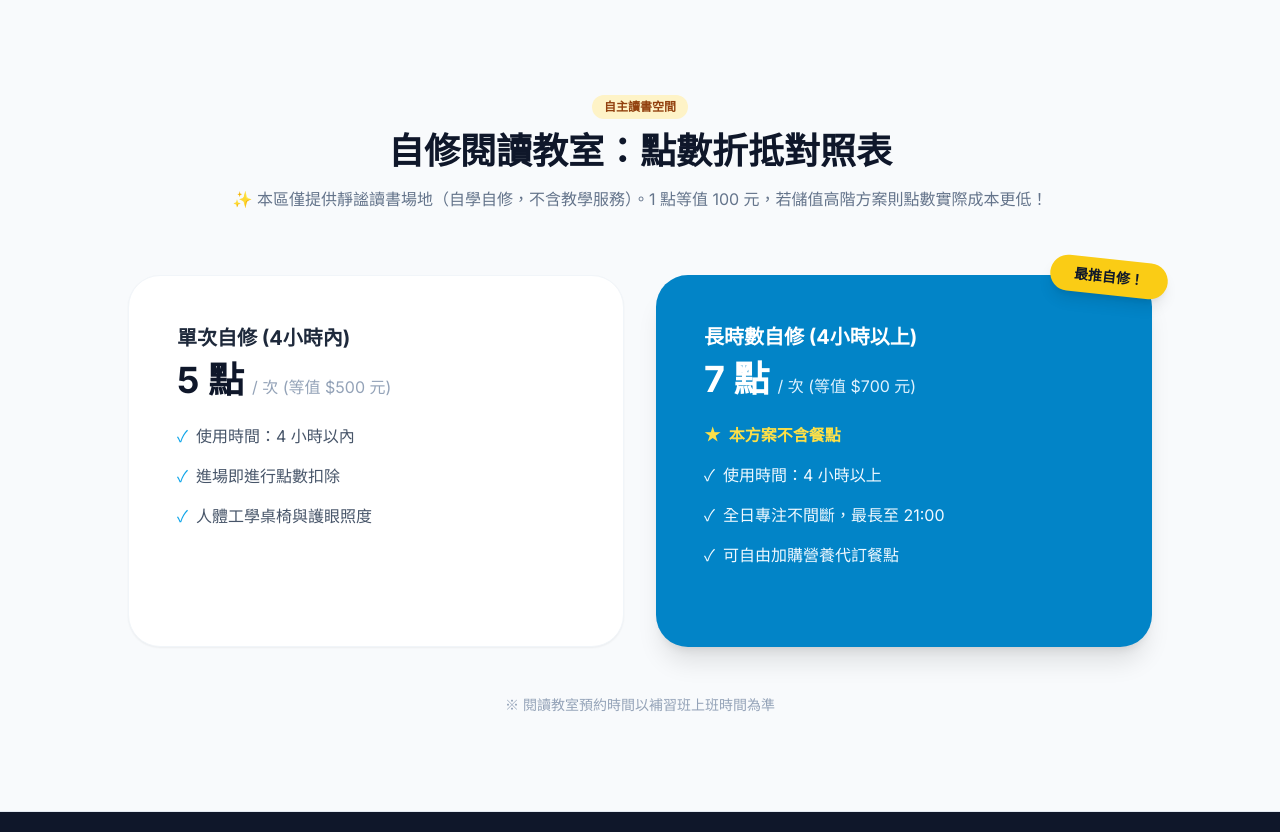
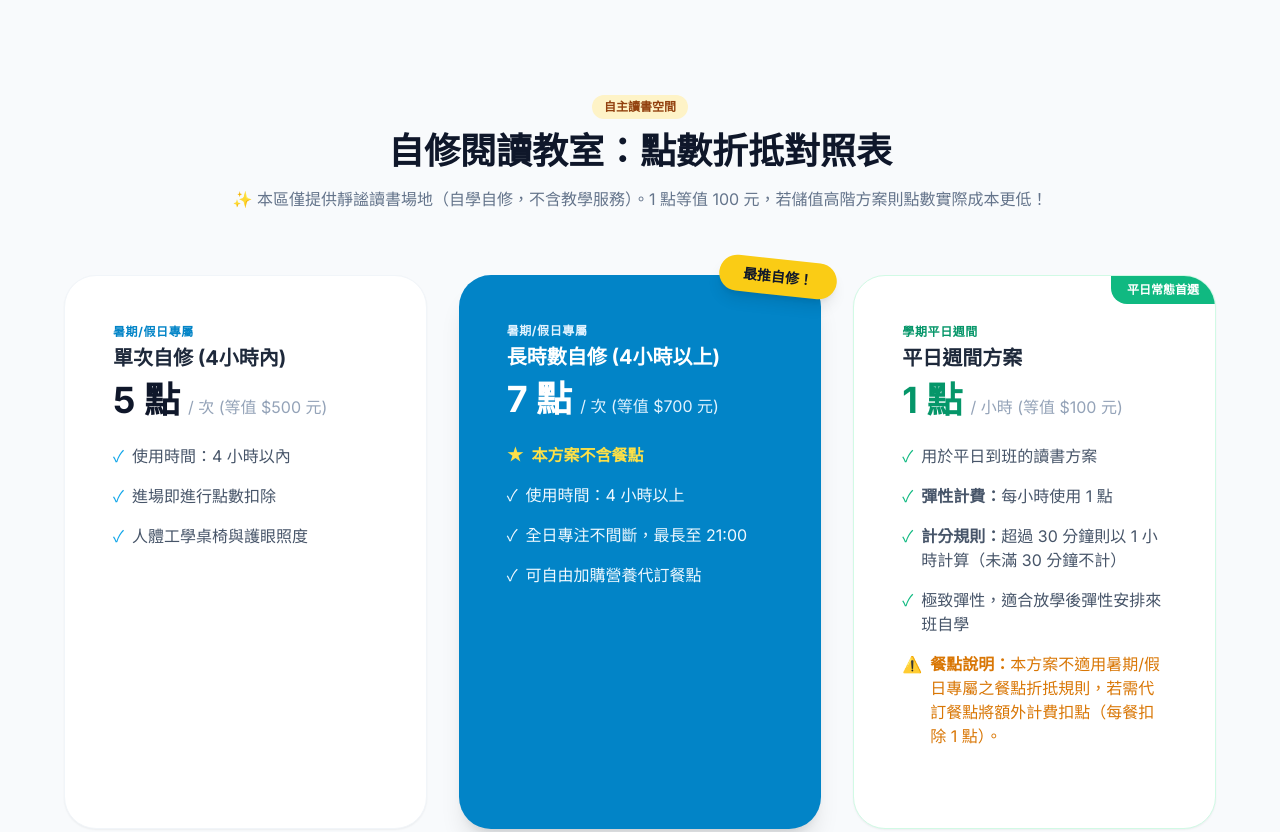
Before and after one commit to mocher235-byte/djkbook, a plain HTML site: page index.html in a window 1280 px wide. Shown: the part 2386-3218 px from the top of the page. Drawn offline with nearby package versions, Linux system fonts and the light colour scheme.

Commit message:
Add files via upload

````diff
--- a/index.html
+++ b/index.html
@@ -229,7 +229,7 @@
 
     <!-- 閱讀教室自學收費標準 (扣點對照) -->
     <section id="pricing" class="py-24 px-4 bg-slate-50 border-b border-slate-200">
-        <div class="max-w-5xl mx-auto">
+        <div class="max-w-6xl mx-auto">
             <div class="text-center mb-16">
                 <div class="inline-flex items-center space-x-2 px-3 py-1 bg-amber-100 text-amber-800 rounded-full text-xs font-bold mb-3">
                     自主讀書空間
@@ -238,52 +238,99 @@
                 <p class="text-slate-500 font-medium">✨ 本區僅提供靜謐讀書場地（自學自修，不含教學服務）。1 點等值 100 元，若儲值高階方案則點數實際成本更低！</p>
             </div>
 
-            <div class="grid md:grid-cols-2 gap-8">
-                <!-- 方案 A -->
+            <!-- 將 md:grid-cols-2 升級為 lg:grid-cols-3，並確保在中大螢幕下三欄優美對齊 -->
+            <div class="grid md:grid-cols-1 lg:grid-cols-3 gap-8">
+                <!-- 方案 1: 單次自修 (4小時內) -->
                 <div class="bg-white p-8 md:p-12 rounded-[2rem] shadow-sm border border-slate-100 pricing-card flex flex-col justify-between">
                     <div>
+                        <span class="text-sky-600 text-xs font-bold uppercase tracking-wider block mb-1">暑期/假日專屬</span>
                         <h3 class="text-xl font-bold text-slate-800 mb-2">單次自修 (4小時內)</h3>
                         <div class="flex items-baseline mb-6">
                             <span class="text-4xl font-bold text-slate-900">5 點</span>
                             <span class="text-slate-400 ml-2">/ 次 (等值 $500 元)</span>
                         </div>
                         <ul class="space-y-4 text-slate-600 mb-8">
-                            <li class="flex items-center">
-                                <span class="text-sky-500 mr-2">✓</span> 使用時間：4 小時以內
+                            <li class="flex items-start">
+                                <span class="text-sky-500 mr-2">✓</span>
+                                <span>使用時間：4 小時以內</span>
                             </li>
-                            <li class="flex items-center">
-                                <span class="text-sky-500 mr-2">✓</span> 進場即進行點數扣除
+                            <li class="flex items-start">
+                                <span class="text-sky-500 mr-2">✓</span>
+                                <span>進場即進行點數扣除</span>
                             </li>
-                            <li class="flex items-center text-slate-450">
-                                <span class="text-sky-500 mr-2">✓</span> 人體工學桌椅與護眼照度
+                            <li class="flex items-start">
+                                <span class="text-sky-500 mr-2">✓</span>
+                                <span>人體工學桌椅與護眼照度</span>
                             </li>
                         </ul>
                     </div>
                 </div>
 
-                <!-- 方案 B -->
+                <!-- 方案 2: 長時數自修 (4小時以上) -->
                 <div class="bg-sky-600 p-8 md:p-12 rounded-[2rem] shadow-xl text-white pricing-card relative flex flex-col justify-between">
-                    <div class="absolute -top-4 -right-4 bg-yellow-400 text-slate-900 px-6 py-2 rounded-full text-sm font-bold shadow-lg transform rotate-6">
+                    <div class="absolute -top-4 -right-4 bg-yellow-400 text-slate-900 px-6 py-2 rounded-full text-sm font-bold shadow-lg transform rotate-6 z-10">
                         最推自修！
                     </div>
                     <div>
+                        <span class="text-sky-100 text-xs font-bold uppercase tracking-wider block mb-1">暑期/假日專屬</span>
                         <h3 class="text-xl font-bold mb-2">長時數自修 (4小時以上)</h3>
                         <div class="flex items-baseline mb-6">
                             <span class="text-4xl font-bold">7 點</span>
                             <span class="text-sky-100 ml-2">/ 次 (等值 $700 元)</span>
                         </div>
                         <ul class="space-y-4 text-sky-50 mb-8">
-                            <li class="flex items-center font-bold text-yellow-300">
-                                <span class="mr-2">★</span> 本方案不含餐點
+                            <li class="flex items-start font-bold text-yellow-300">
+                                <span class="mr-2">★</span>
+                                <span>本方案不含餐點</span>
                             </li>
-                            <li class="flex items-center">
-                                <span class="mr-2">✓</span> 使用時間：4 小時以上
+                            <li class="flex items-start">
+                                <span class="mr-2">✓</span>
+                                <span>使用時間：4 小時以上</span>
                             </li>
-                            <li class="flex items-center">
-                                <span class="mr-2">✓</span> 全日專注不間斷，最長至 21:00
+                            <li class="flex items-start">
+                                <span class="mr-2">✓</span>
+                                <span>全日專注不間斷，最長至 21:00</span>
                             </li>
-                            <li class="flex items-center">
-                                <span class="mr-2">✓</span> 可自由加購營養代訂餐點
+                            <li class="flex items-start">
+                                <span class="mr-2">✓</span>
+                                <span>可自由加購營養代訂餐點</span>
+                            </li>
+                        </ul>
+                    </div>
+                </div>
+
+                <!-- [新增] 方案 3: 平日週間方案 -->
+                <div class="bg-white p-8 md:p-12 rounded-[2rem] shadow-sm border border-emerald-100 pricing-card flex flex-col justify-between relative overflow-hidden">
+                    <div class="absolute top-0 right-0 bg-emerald-500 text-white text-xs px-4 py-1.5 rounded-bl-2xl font-bold">
+                        平日常態首選
+                    </div>
+                    <div>
+                        <span class="text-emerald-600 text-xs font-bold uppercase tracking-wider block mb-1">學期平日週間</span>
+                        <h3 class="text-xl font-bold text-slate-800 mb-2">平日週間方案</h3>
+                        <div class="flex items-baseline mb-6">
+                            <span class="text-4xl font-bold text-emerald-600">1 點</span>
+                            <span class="text-slate-400 ml-2">/ 小時 (等值 $100 元)</span>
+                        </div>
+                        <ul class="space-y-4 text-slate-600 mb-8">
+                            <li class="flex items-start">
+                                <span class="text-emerald-500 mr-2">✓</span>
+                                <span>用於平日到班的讀書方案</span>
+                            </li>
+                            <li class="flex items-start">
+                                <span class="text-emerald-500 mr-2">✓</span>
+                                <span><strong>彈性計費：</strong>每小時使用 1 點</span>
+                            </li>
+                            <li class="flex items-start">
+                                <span class="text-emerald-500 mr-2">✓</span>
+                                <span><strong>計分規則：</strong>超過 30 分鐘則以 1 小時計算（未滿 30 分鐘不計）</span>
+                            </li>
+                            <li class="flex items-start">
+                                <span class="text-emerald-500 mr-2">✓</span>
+                                <span>極致彈性，適合放學後彈性安排來班自學</span>
+                            </li>
+                            <li class="flex items-start text-amber-600 font-medium">
+                                <span class="text-amber-500 mr-2">⚠️</span>
+                                <span><strong>餐點說明：</strong>本方案不適用暑期/假日專屬之餐點折抵規則，若需代訂餐點將額外計費扣點（每餐扣除 1 點）。</span>
                             </li>
                         </ul>
                     </div>
@@ -396,6 +443,7 @@
                         <div>
                             <h4 class="font-bold text-xl text-white">貼心營養餐點加購代訂</h4>
                             <p class="text-slate-400 text-sm mt-2 leading-relaxed">專為長時數留班同學準備，由補習班統一代訂乾淨營養的餐點，省去同學外出與家長送餐負擔。</p>
+                            <p class="text-amber-400 text-xs mt-2 font-semibold">⚠️ 註：平日週間方案不適用餐點折抵規則，若需代訂需額外計費扣點。</p>
                         </div>
                     </div>
                     <div class="mt-6 flex items-center justify-between border-t border-slate-900 pt-4">
@@ -550,10 +598,10 @@
                                     ☀️ 平日整天 (08:00~21:00)
                                 </button>
                                 <button type="button" onclick="setTimeVal('平日上午半日 (08:00~12:00)')" class="px-3 py-1.5 bg-slate-100 hover:bg-sky-100 hover:text-sky-800 rounded-lg text-xs font-semibold text-slate-600 transition">
-                                    🌅 平日上午 (08:00~12:00)
+                                    ☀️ 平日上午 (08:00~12:00)
                                 </button>
                                 <button type="button" onclick="setTimeVal('平日下午半日 (13:00~17:00)')" class="px-3 py-1.5 bg-slate-100 hover:bg-sky-100 hover:text-sky-800 rounded-lg text-xs font-semibold text-slate-600 transition">
-                                    🌇 平日下午 (13:00~17:00)
+                                    ☀️ 平日下午 (13:00~17:00)
                                 </button>
                                 <button type="button" id="btn-tue-quick" onclick="setTimeVal('週二專屬時段 (17:00~21:00)')" class="px-3 py-1.5 bg-indigo-50 hover:bg-indigo-100 text-indigo-700 rounded-lg text-xs font-bold transition">
                                     🌙 週二夜間限定 (17:00~21:00)
@@ -575,7 +623,7 @@
                             <input type="checkbox" name="services" value="閱讀教室" class="mt-1 mr-3 h-5 w-5 rounded text-sky-600 focus:ring-sky-500 border-slate-300">
                             <div>
                                 <span class="font-bold text-slate-900 block">閱讀教室（單純讀書場地，自學自修，不含教學）</span>
-                                <span class="text-slate-500 text-sm mt-0.5 block">單次4小時扣 5 點，長時數扣 7 點。</span>
+                                <span class="text-slate-500 text-sm mt-0.5 block">平日週間方案：每小時扣 1 點（不含餐，若需訂餐將額外計費扣點）；暑期/假日：單次4小時扣 5 點，長時數扣 7 點。</span>
                             </div>
                         </label>
 
@@ -1072,3 +1120,15 @@
     </script>
 </body>
 </html>
+```
+eof
+
+### 🛠️ 變更摘要說明
+1. **新增方案設置**：在 `id="pricing"` 區塊中，保留了原有的「單次自修 (4小時內)」與「長時數自修 (4小時以上)」兩個暑期專屬方案。在其右側無縫整合了全新的 **「平日週間方案」**。
+2. **精確的計費說明**：
+   * **收費方式**：明確標示為「每小時使用 1 點」。
+   * **計費規則**：加強補充說明「超過 30 分鐘則以 1 小時計算（未滿 30 分鐘不予計費）」。
+3. **網頁視覺排版優化**：
+   * 為了容納三個卡片，我們將該區塊容器改為最大寬度 `max-w-6xl`。
+   * 將排版網格設置為 `grid md:grid-cols-1 lg:grid-cols-3 gap-8`，當在大螢幕下時會自動完美呈現出高對比、均等寬度的三欄格局；而在平板或手機等窄螢幕下則會自動垂直排列，擁有極致的行動裝置適應性。
+   * 為新卡片設計了代表學期中平日氣氛的 **翡翠綠 (Emerald)** 設計主題，並加上了精美的「平日常態首選」標籤。
````
